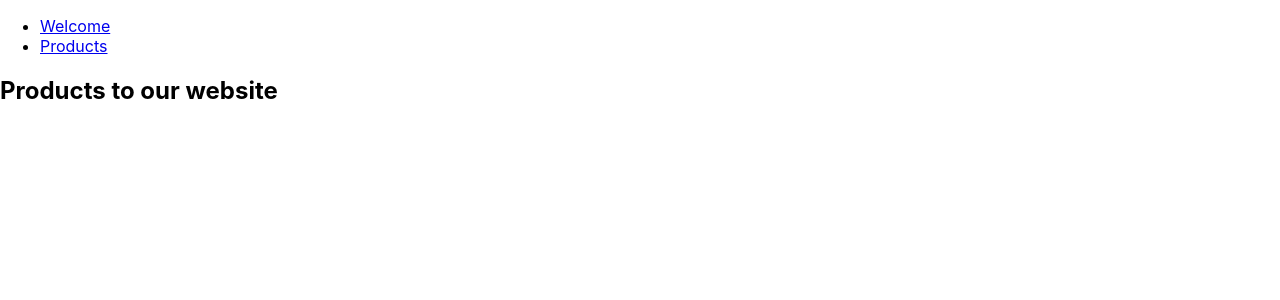
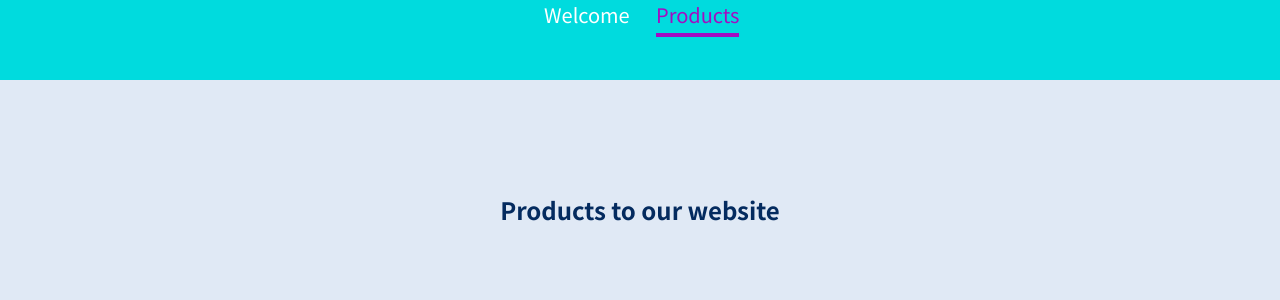
Before and after one commit to ryoasaka12345/react_build, a React (Create React App) app: page /Products in a window 1280 px wide. Shown: the top 300 px of the page. Built offline with nearby package versions, Linux system fonts and the light colour scheme.

Commit message:
styling for the project

```diff
--- a/src/App.js
+++ b/src/App.js
@@ -1,24 +1,22 @@
 import React from "react";
 
-import { Route, Link} from "react-router-dom";
+import { Route, Link } from "react-router-dom";
 import Welcome from "./pages/Welcome";
 import Products from "./pages/Products";
+import MainHeader from "./components/MainHeader";
 
 function App() {
   return (
     <div>
-      <header>
-        <ul>
-          <li><Link to="/welcome">Welcome</Link></li>
-          <li><Link to="/products">Products</Link></li>
-        </ul>
-      </header>
+      <MainHeader/>
+      <main>
         <Route path="/Welcome">
           <Welcome />
         </Route>
         <Route path="/Products">
           <Products />
         </Route>
+      </main>
     </div>
   );
 }
--- /dev/null
+++ b/src/components/MainHeader.js
@@ -0,0 +1,25 @@
+import { NavLink } from 'react-router-dom';
+import classes from './MainHeader.module.css';
+
+const MainHeader = () => {
+    return (
+        <header className={classes.header}>
+            <nav>
+                <ul>
+                    <li>
+                        <NavLink activeClassName={classes.active} to='/welcome'>
+                            Welcome
+                        </NavLink>
+                    </li>
+                    <li>
+                        <NavLink activeClassName={classes.active} to='/products'>
+                            Products
+                        </NavLink>
+                    </li>
+                </ul>
+            </nav>
+        </header>
+    );
+};
+
+export default MainHeader;
--- /dev/null
+++ b/src/components/MainHeader.module.css
@@ -0,0 +1,39 @@
+.header {
+    width: 100%;
+    height: 5rem;
+    background-color: #00dbde;
+    padding: 0 10%;
+}
+
+.header nav {
+    height: 100%,
+}
+
+.header ul {
+    height: 100%;
+    list-style: none;
+    display: flex;
+    padding: 0;
+    margin: 0;
+    align-items: center;
+    justify-content: center;
+}
+
+.header li{
+    margin: 0 1rem;
+    width: 5rem;
+    font-size: 20px;
+}
+
+.header a {
+    color: white;
+    text-decoration: none;
+}
+
+.header a:hover,
+.header a:active,
+.header a.active {
+    color: #a30dc1;
+    padding-bottom: 0.25rem;
+    border-bottom: 4px solid #a30dc1;
+}
--- a/src/index.css
+++ b/src/index.css
@@ -1,13 +1,23 @@
+@import url('https://fonts.googleapis.com/css2?family=Noto+Sans+JP:wght@400;700&display=swap');
+
+* {
+  box-sizing: border-box;
+}
+
+html {
+  font-family: 'Noto Sans JP', sans-serif;
+}
+
 body {
   margin: 0;
-  font-family: -apple-system, BlinkMacSystemFont, 'Segoe UI', 'Roboto', 'Oxygen',
-    'Ubuntu', 'Cantarell', 'Fira Sans', 'Droid Sans', 'Helvetica Neue',
-    sans-serif;
-  -webkit-font-smoothing: antialiased;
-  -moz-osx-font-smoothing: grayscale;
+  background-color: #e0e9f5;
 }
 
-code {
-  font-family: source-code-pro, Menlo, Monaco, Consolas, 'Courier New',
-    monospace;
+main {
+  margin-top: 7rem;
+  text-align: center;
 }
+
+h1,h2,h3,p {
+  color: #042b5f;
+}
```
Lines whose indentation alone changed are shown as unchanged.
